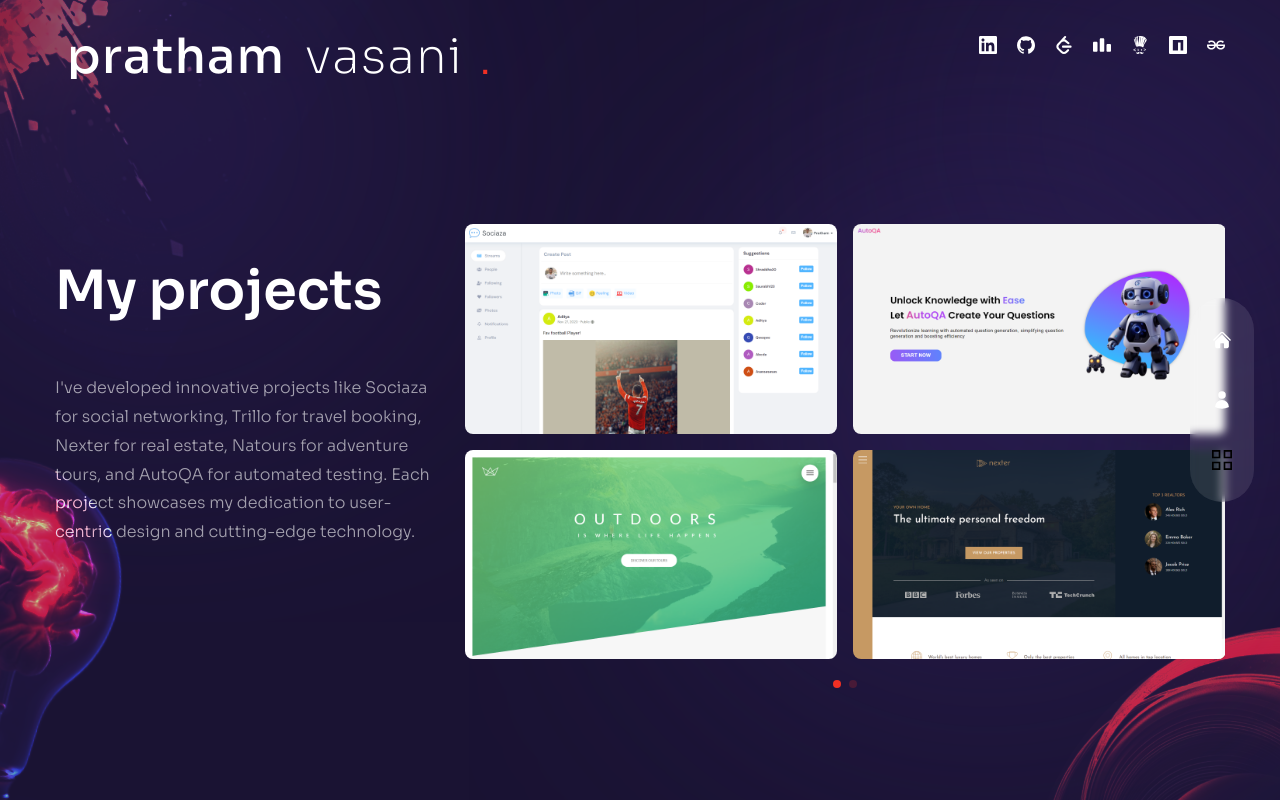
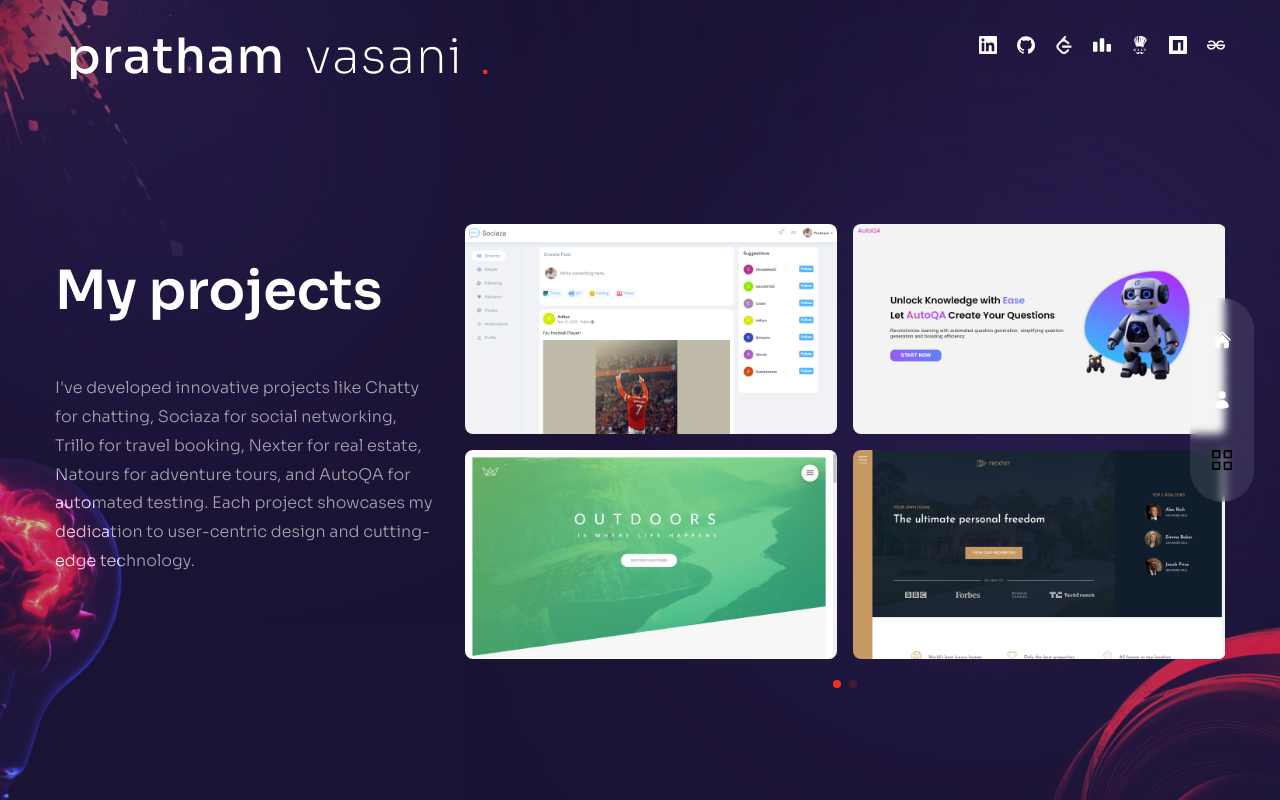
Before and after one commit to JoKeR-VIKING/Portfolio, a Next.js app: page /projects in a window 1280 px wide. Built offline with nearby package versions, Linux system fonts and the light colour scheme.

Commit message:
Update index.js

```diff
--- a/pages/projects/index.js
+++ b/pages/projects/index.js
@@ -30,7 +30,7 @@ const Projects = () => {
                             exit='hidden'
                             className={ `p xl:mt-8` }
                         >
-                            I've developed innovative projects like Sociaza for social networking, Trillo for travel booking, Nexter for real estate, Natours for adventure tours, and AutoQA for automated testing. Each project showcases my dedication to user-centric design and cutting-edge technology.
+                            I've developed innovative projects like Chatty for chatting, Sociaza for social networking, Trillo for travel booking, Nexter for real estate, Natours for adventure tours, and AutoQA for automated testing. Each project showcases my dedication to user-centric design and cutting-edge technology.
                         </motion.p>
                     </div>
 
```
